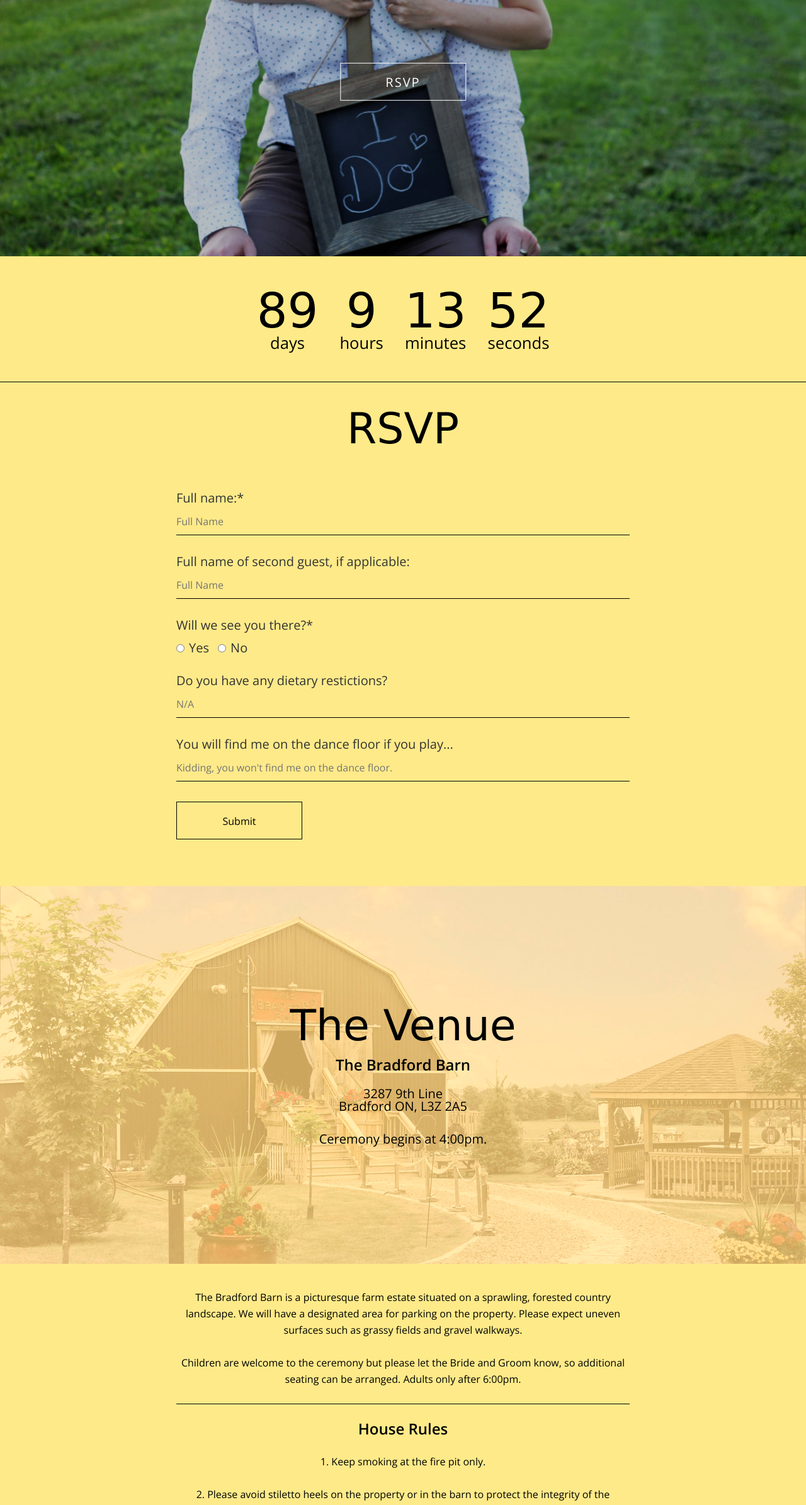
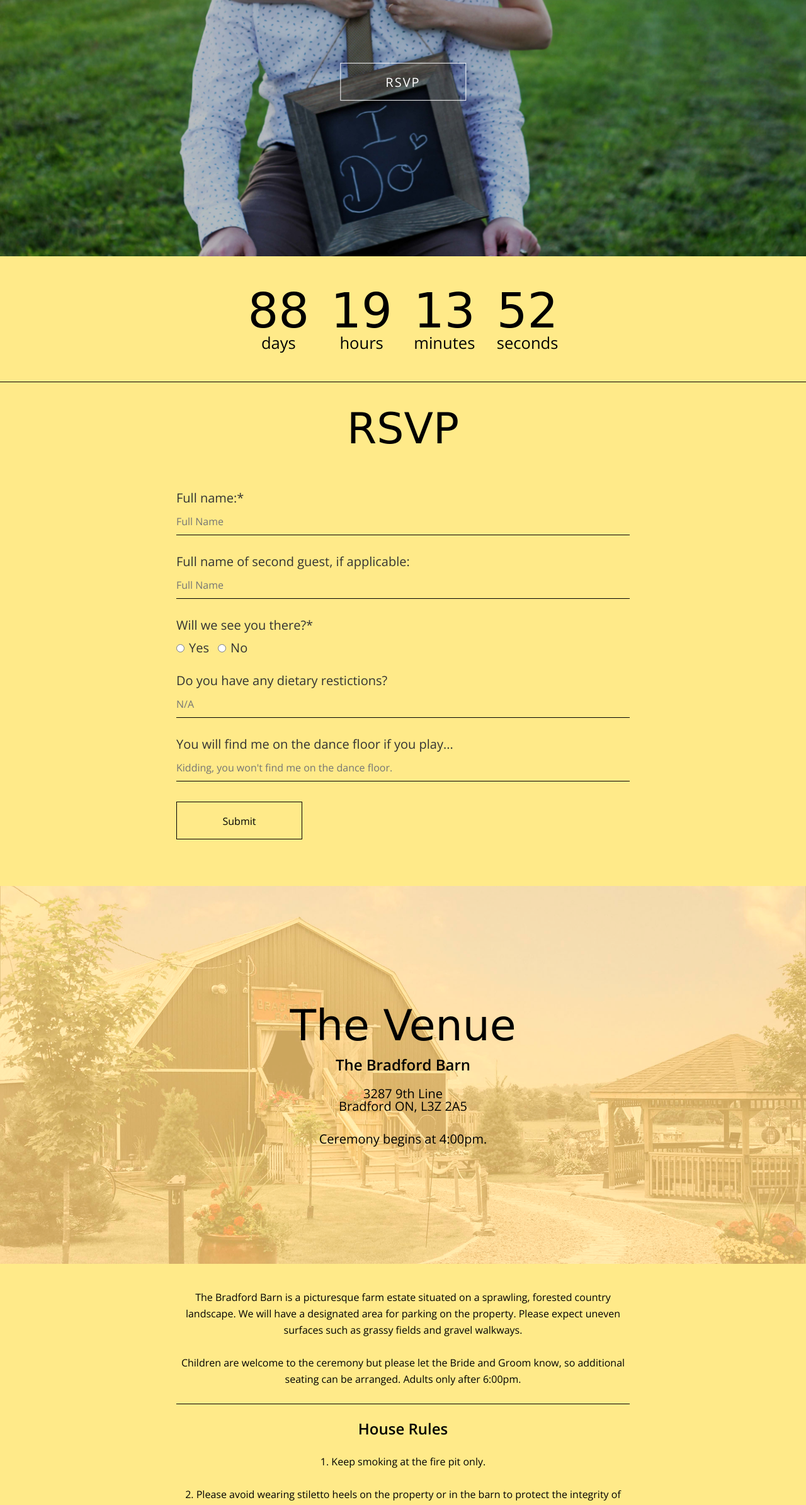
Before and after one commit to RichardArnone/missyandrichie, a plain HTML site: page index.html in a window 1280 px wide. Shown: the part 393-2783 px from the top of the page at 63% size. Drawn offline with nearby package versions, Linux system fonts and the light colour scheme; a web font is replaced by a local one.

Commit message:
Minor Updates.
Added text and changed countdown time.

```diff
--- a/index.html
+++ b/index.html
@@ -76,7 +76,7 @@
         </section>
 
         <script type="text/javascript">
-            var count = new Date("July 27, 2019 14:00:00").getTime();
+            var count = new Date("July 27, 2019 00:00:00").getTime();
 
                 var x = setInterval(function(){
                 var now = new Date().getTime();
@@ -177,7 +177,7 @@
                 <p style="color: black;">The Bradford Barn is a picturesque farm estate situated on a sprawling, forested country landscape. We will have a designated area for parking on the property. Please expect uneven surfaces such as grassy fields and gravel walkways.<br><br>Children are welcome to the ceremony but please let the Bride and Groom know, so additional seating can be arranged. Adults only after 6:00pm.</p><br>
 				<div style="border-bottom: 1px solid black;"></div><br>
 				<h2 style="color: black;">House Rules</h2><br>
-				<p style="color: black;">1. Keep smoking at the fire pit only.<br><br>2. Please avoid stiletto heels on the property or in the barn to protect the integrity of the building.<br></p>
+				<p style="color: black;">1. Keep smoking at the fire pit only.<br><br>2. Please avoid wearing stiletto heels on the property or in the barn to protect the integrity of the building.<br></p>
             </div>
         </section>
 
```
